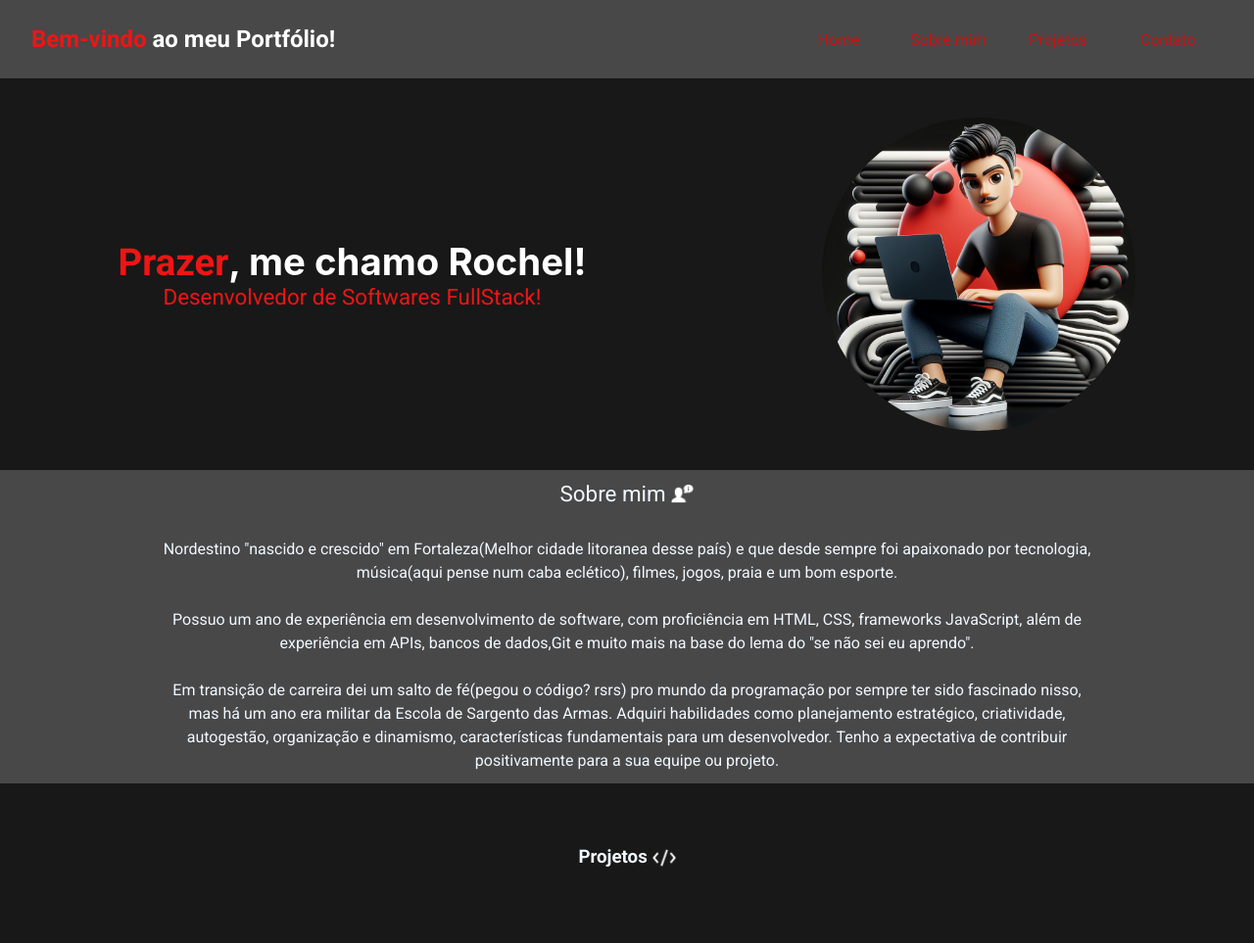
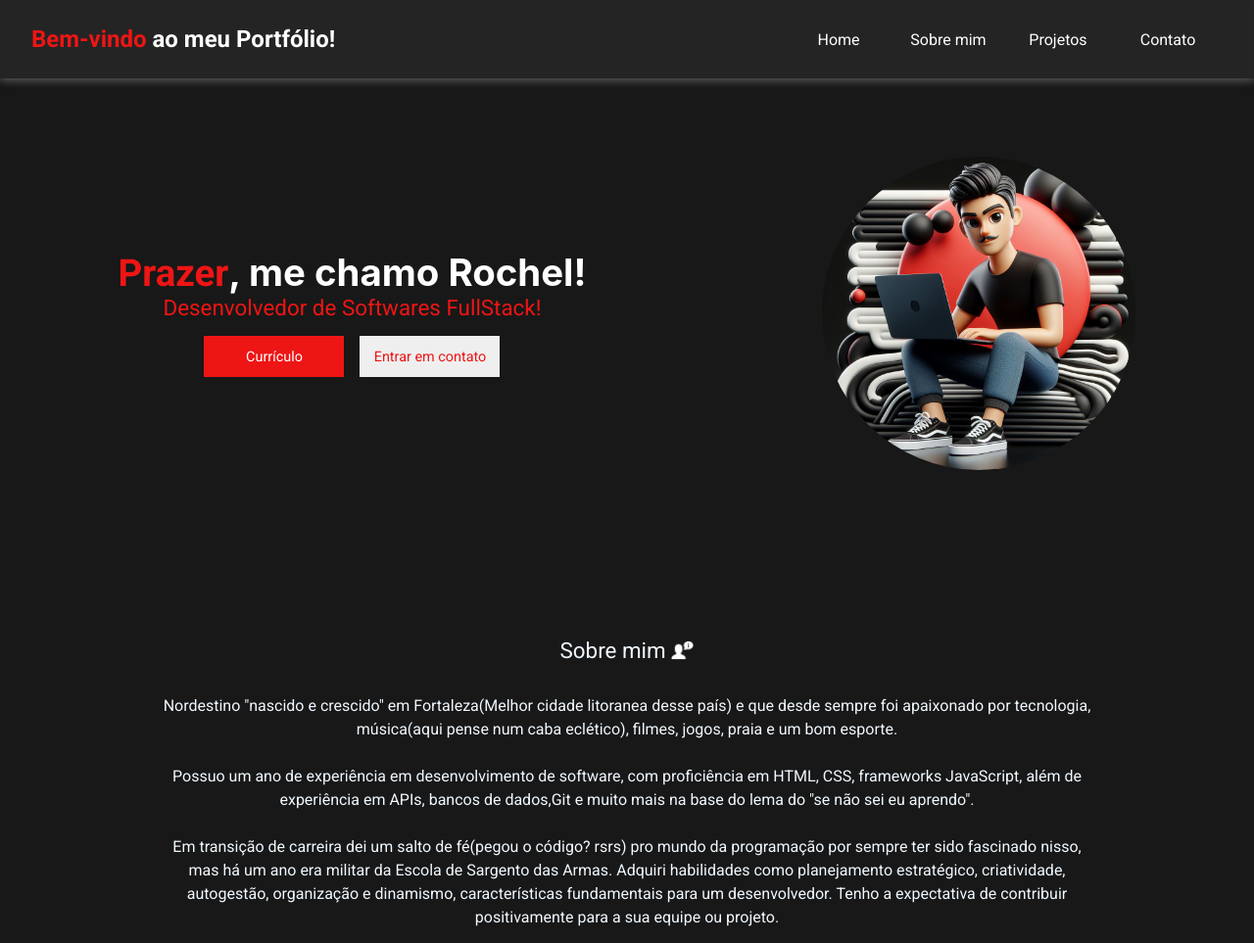
Before and after one commit to Rochelrrc/Portfolio1.0, a React app: page / in a window 1280 px wide. Shown: the top 963 px of the page at 98% size. Built offline with nearby package versions, Linux system fonts and the light colour scheme.

Commit message:
Feito ajustes do projeto

```diff
--- /dev/null
+++ b/src/components/contatosCard/styles.css
@@ -0,0 +1 @@
+@import url('../../index.css');
--- a/src/components/projectCard/styles.css
+++ b/src/components/projectCard/styles.css
@@ -35,7 +35,7 @@
 .container-individual img {
     width: 20rem;
     height: 10rem;
-    padding: 5px 5px;
+    padding: 10px 10px;
 }
 
 .descricao-projeto {
@@ -82,6 +82,7 @@
     text-decoration: none;
     width: 10rem;
     height: 2rem;
+    margin-bottom: 25px;
     background-color: var(--text-color-prim);
     color: white;
 }
--- a/src/index.css
+++ b/src/index.css
@@ -1,7 +1,12 @@
 :root {
   --text-color-prim: rgb(238, 21, 21);
   --bg-primary: #181818;
-  --bg-second: #484848;
+  --bg-second: #363A36;
+}
+
+a {
+  text-decoration: none;
+  color: white;
 }
 
 body {
--- a/src/pages/home/index.js
+++ b/src/pages/home/index.js
@@ -6,43 +6,58 @@ import ProjectCard from '../../components/projectCard/projectCard';
 
 
 export default function Home() {
+
+    const openCurriculo = () => {
+        const arquivo = "/Curriculo-chel.pdf";
+
+        window.open(arquivo, "_blank");
+    };
+
     return (
-        <>
-            <header>
+        <div className='geral'>
+            <header >
                 <h2><span>Bem-vindo</span> ao meu Portfólio!</h2>
 
                 <navbar>
                     <ul>
-                        <li> <a href=''>Home</a> </li>
-                        <li> <a href=''>Sobre mim</a> </li>
-                        <li> <a href=''>Projetos</a> </li>
+                        <li> <a href='#'>Home</a> </li>
+                        <li> <a href='#sobreMim'>Sobre mim</a> </li>
+                        <li> <a href='#projetos'>Projetos</a> </li>
                         <li> <a href=''>Contato</a> </li>
                     </ul>
                 </navbar>
 
             </header>
 
+            <main>
+
                 <section className='apresentacao'>
 
                     <div className='apresentacao-text'>
                         <h1><span>Prazer</span>, me chamo Rochel!</h1>
                         <p>Desenvolvedor de Softwares FullStack!</p>
+
+                        <div className='container-btn'>
+                            <button className='btn-curriculo' onClick={openCurriculo}>Currículo</button>
+                            <button className='btn-contato' > <a href="https://wa.me/+5585987843322" target='_blank'>Entrar em contato</a></button>
+                        </div>
+
                     </div>
 
                     <img src={ImgLogo} alt='animacao 3d' />
 
                 </section>
 
-            <main>
+                <section className='about' id='sobreMim'>
                     <h3 className='aboutMe'>Sobre mim <img src={AboutIcon} /></h3>
                     <p>Nordestino "nascido e crescido" em Fortaleza(Melhor cidade litoranea desse país) e que desde sempre foi apaixonado por tecnologia, música(aqui pense num caba eclético), filmes, jogos, praia e um bom esporte.<br></br><br></br>
                         Possuo um ano de experiência em desenvolvimento de software, com proficiência em HTML, CSS, frameworks JavaScript, além de experiência em APIs, bancos de dados,Git e muito mais na base do lema do "se não sei eu aprendo".<br></br><br></br>
                         Em transição de carreira dei um salto de fé(pegou o código? rsrs) pro mundo da programação por sempre ter sido fascinado nisso, mas há um ano era militar da Escola de Sargento das Armas. Adquiri habilidades como planejamento estratégico, criatividade, autogestão, organização e dinamismo, características fundamentais para um desenvolvedor. Tenho a expectativa de contribuir positivamente para a sua equipe ou projeto.
 
                     </p>
-            </main >
+                </section >
 
-            <section className='projetos'>
+                <section className='projetos' id='projetos'>
 
                     <h3 className='projeto-title'>Projetos <img src={CodeIcon} /></h3>
 
@@ -51,6 +66,8 @@ export default function Home() {
                     </div>
                 </section>
 
-        </>
+            </main>
+
+        </div>
     )
 }
--- a/src/pages/home/styles.css
+++ b/src/pages/home/styles.css
@@ -1,13 +1,14 @@
+@import url('../../index.css');
+
 * {
     padding: 0;
     margin: 0;
     box-sizing: border-box;
 }
 
-:root {
-    --text-color-prim: rgb(238, 21, 21);
-    --bg-primary: #181818;
-    --bg-second: #202020;
+
+.geral {
+    height: 100vh;
 }
 
 header {
@@ -17,8 +18,11 @@ header {
 
     width: 100%;
     height: 5rem;
-    background-color: var(--bg-second);
-    backdrop-filter: blur(50px);
+    background-color: rgba(146, 146, 146, 0.1);
+    backdrop-filter: blur(2px);
+    box-shadow: 0 0 10px rgb(25, 25, 25, 0.5), 0 0 10px rgb(200, 200, 200, 0.7);
+    position: fixed;
+    top: 0;
 }
 
 header ul {
@@ -44,6 +48,11 @@ header h2 span {
     color: var(--text-color-prim);
 }
 
+
+main {
+    margin-top: 5rem;
+}
+
 navbar ul {
     display: flex;
     align-items: center;
@@ -59,7 +68,7 @@ navbar ul li {
 }
 
 navbar ul a {
-    color: rgba(238, 4, 4, 0.767);
+    color: white;
     width: 5rem;
     text-align: center;
     text-decoration: none;
@@ -80,7 +89,14 @@ navbar ul a:hover {
     align-items: center;
     justify-content: space-around;
     width: 100%;
-    height: 25rem;
+    height: 30rem;
+
+}
+
+.apresentacao-text {
+    display: flex;
+    flex-direction: column;
+    align-items: center;
 }
 
 .apresentacao-text h1 span {
@@ -112,18 +128,56 @@ navbar ul a:hover {
     border-radius: 50%;
 }
 
-main {
+.container-btn {
+    display: flex;
+    width: 100%;
+    align-items: center;
+    justify-content: center;
+    gap: 1rem;
+}
+
+.container-btn>button {
+    width: 8.9375rem;
+    height: 2.625rem;
+    font-family: "Roboto";
+    font-weight: 500;
+    font-size: 0.9rem;
+    margin-top: 1rem;
+    border: none;
+    cursor: pointer;
+}
+
+.btn-curriculo {
+    background-color: var(--text-color-prim);
+    color: white;
+}
+
+.btn-curriculo:hover {
+    scale: 1.1;
+    background-color: red;
+}
+
+.btn-contato>a {
+    text-decoration: none;
+    color: var(--text-color-prim);
+}
+
+.btn-contato:hover {
+    scale: 1.1;
+}
+
+.about {
     display: flex;
     flex-direction: column;
     align-items: center;
     justify-content: center;
     gap: 2rem;
     width: 100%;
-    height: 20rem;
-    background-color: var(--bg-second);
+    height: 25rem;
+    padding-top: 5rem;
 }
 
-main p {
+.about p {
     display: flex;
     align-items: center;
     justify-content: center;
```
Also changed, not shown: src/components/contatosCard/contatosCard.jsx (added, +18 -0 lines), src/components/contatosCard/dataContato.js (added, +11 -0 lines), src/assets/EmailIcon.png (added), src/assets/GithubIcon.png (added), src/assets/linkedinIcon.png (added), 1 other file. Lines whose indentation alone changed are shown as unchanged.
